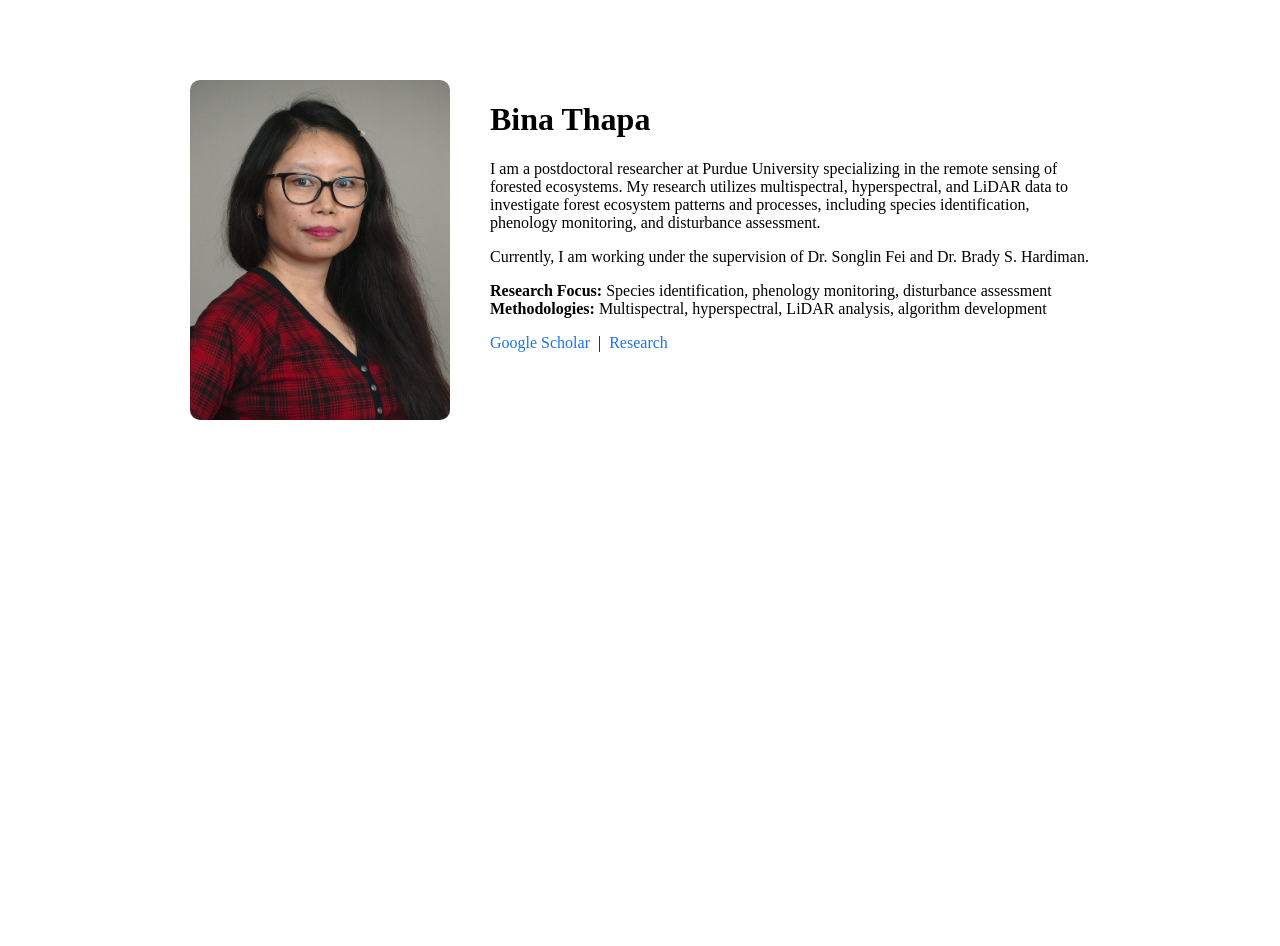
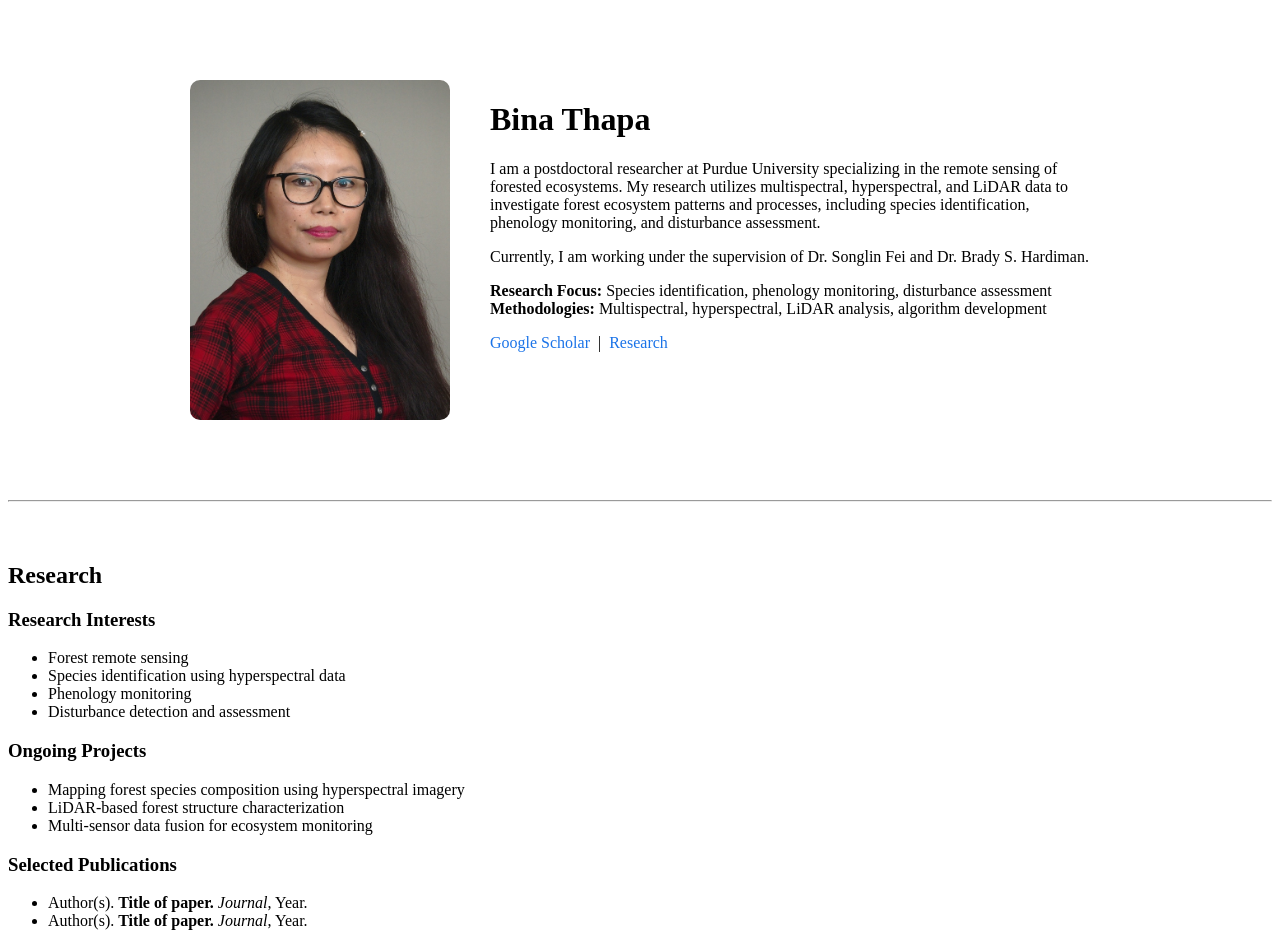
Before and after one commit to ThapaBina/thapabina.github.io, a Jekyll site: the page built from index.md, in a window 1280 px wide. Built offline with Jekyll 4.4.1, drawn with Linux system fonts in a browser that asks for light colours; our own code applies the rules of GitHub Pages for plain Markdown files; before the commit the page ends 900 px from its top, so only the background shows below that.

Commit message:
Update index.md

```diff
--- a/index.md
+++ b/index.md
@@ -1,5 +1,9 @@
-<a id="home"></a>
+---
+layout: default
+title: Bina Thapa
+---
 
+<!-- Profile Section -->
 <div class="profile">
 
   <img src="{{ '/assets/images/BinaThapa_Profile.jpg' | relative_url }}" alt="Bina Thapa" class="profile-pic">
@@ -28,5 +32,32 @@
     </p>
 
   </div>
+</div>
 
-</div>
+<hr>
+
+<!-- Research Section -->
+<a id="research"></a>
+
+<h2>Research</h2>
+
+<h3>Research Interests</h3>
+<ul>
+  <li>Forest remote sensing</li>
+  <li>Species identification using hyperspectral data</li>
+  <li>Phenology monitoring</li>
+  <li>Disturbance detection and assessment</li>
+</ul>
+
+<h3>Ongoing Projects</h3>
+<ul>
+  <li>Mapping forest species composition using hyperspectral imagery</li>
+  <li>LiDAR-based forest structure characterization</li>
+  <li>Multi-sensor data fusion for ecosystem monitoring</li>
+</ul>
+
+<h3>Selected Publications</h3>
+<ul>
+  <li>Author(s). <strong>Title of paper.</strong> <em>Journal</em>, Year.</li>
+  <li>Author(s). <strong>Title of paper.</strong> <em>Journal</em>, Year.</li>
+</ul>
```
